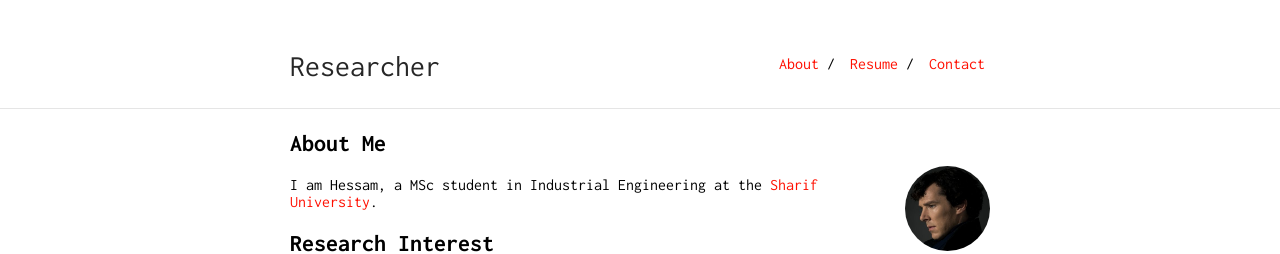
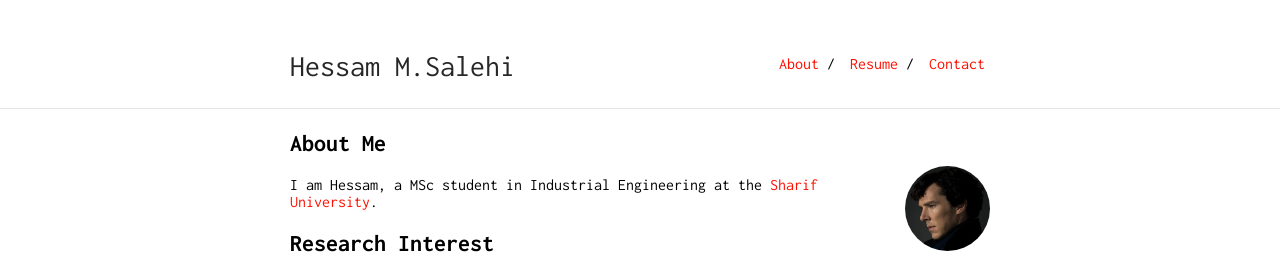
Before and after one commit to hessams/hessams.github.io, a Jekyll site: the page built from index.md, in a window 1280 px wide. Shown: the top 254 px of the page. Built offline with Jekyll 4.4.1, drawn with Linux system fonts in a browser that asks for light colours.

Commit message:
Update _config.yml

```diff
--- a/_config.yml
+++ b/_config.yml
@@ -1,5 +1,5 @@
 ---
-title: Researcher
+title: Hessam M.Salehi
 timezone: UTC
 collections:
   posts:
```
